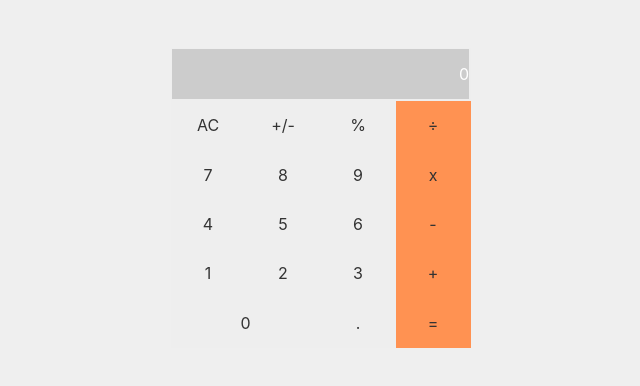
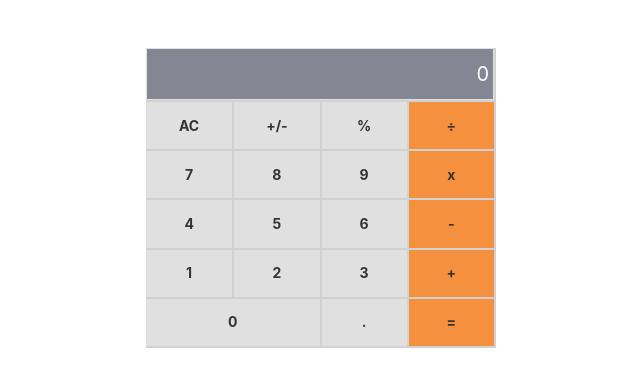
Before and after one commit to yusufobr/react-calculator, a React (Create React App) app: page / in a window 1280 px wide. Shown: the top 386 px of the page, without its empty margins (319-959 px from the left). Built offline with nearby package versions, Linux system fonts and the light colour scheme.

Commit message:
update styles

```diff
--- a/src/App.js
+++ b/src/App.js
@@ -3,7 +3,7 @@ import Calculator from './components/Calculator';
 
 function App() {
   return (
-    <div className="container mx-auto bg-[#00000010] h-screen">
+    <div>
       <Calculator />
     </div>
   );
--- a/src/components/Calculator.css
+++ b/src/components/Calculator.css
@@ -1,8 +1,8 @@
 td {
   text-align: center;
-  padding-bottom: 2px;
-  padding-right: 2px;
   width: 25%;
+  border-bottom: 2px solid #d1d1d1;
+  border-right: 2px solid #d1d1d1;
 }
 
 td:hover {
@@ -14,5 +14,5 @@ input[type="text"] {
 }
 
 .operator {
-  background-color: rgb(255, 146, 82);
+  background-color: #f5913e;
 }
--- a/src/components/Calculator.js
+++ b/src/components/Calculator.js
@@ -3,12 +3,12 @@ import './Calculator.css';
 
 export default function Calculator() {
   return (
-    <div className="text-[#333] p-12">
-      <table className="h-[300px] w-[300px] mx-auto bg-[#eeeeee]">
+    <div className="text-[#333] text-sm font-bold p-12">
+      <table className="h-[300px] w-[350px] mx-auto bg-[#E0E0E0]">
         <thead>
           <tr>
             <td colSpan="4">
-              <input type="text" value="0" className="w-full text-right text-white bg-[#cccccc]" />
+              <input type="text" value="0" className="w-full pr-1 text-right text-xl font-normal text-white bg-[#858693]" />
             </td>
           </tr>
         </thead>
```
